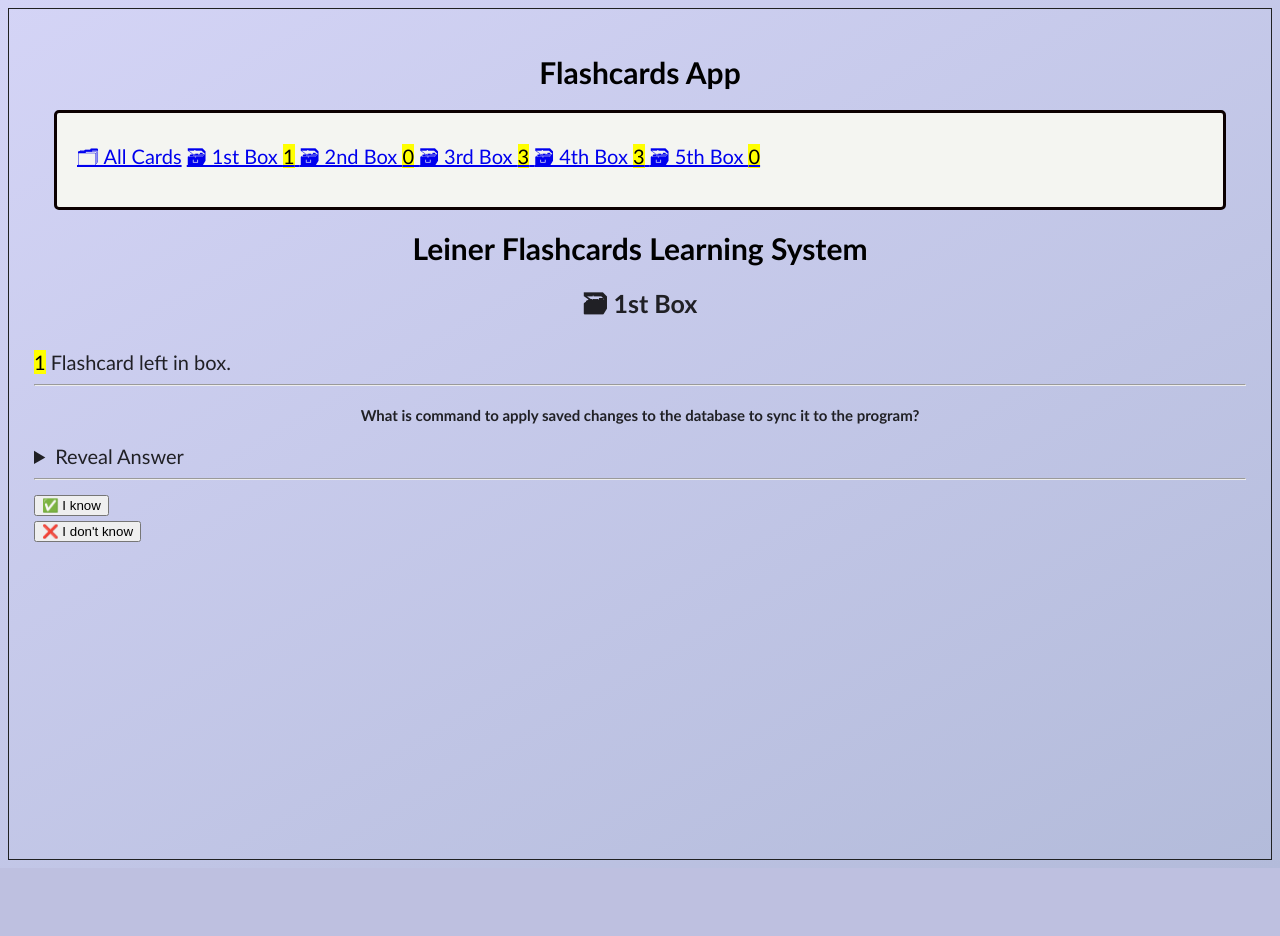
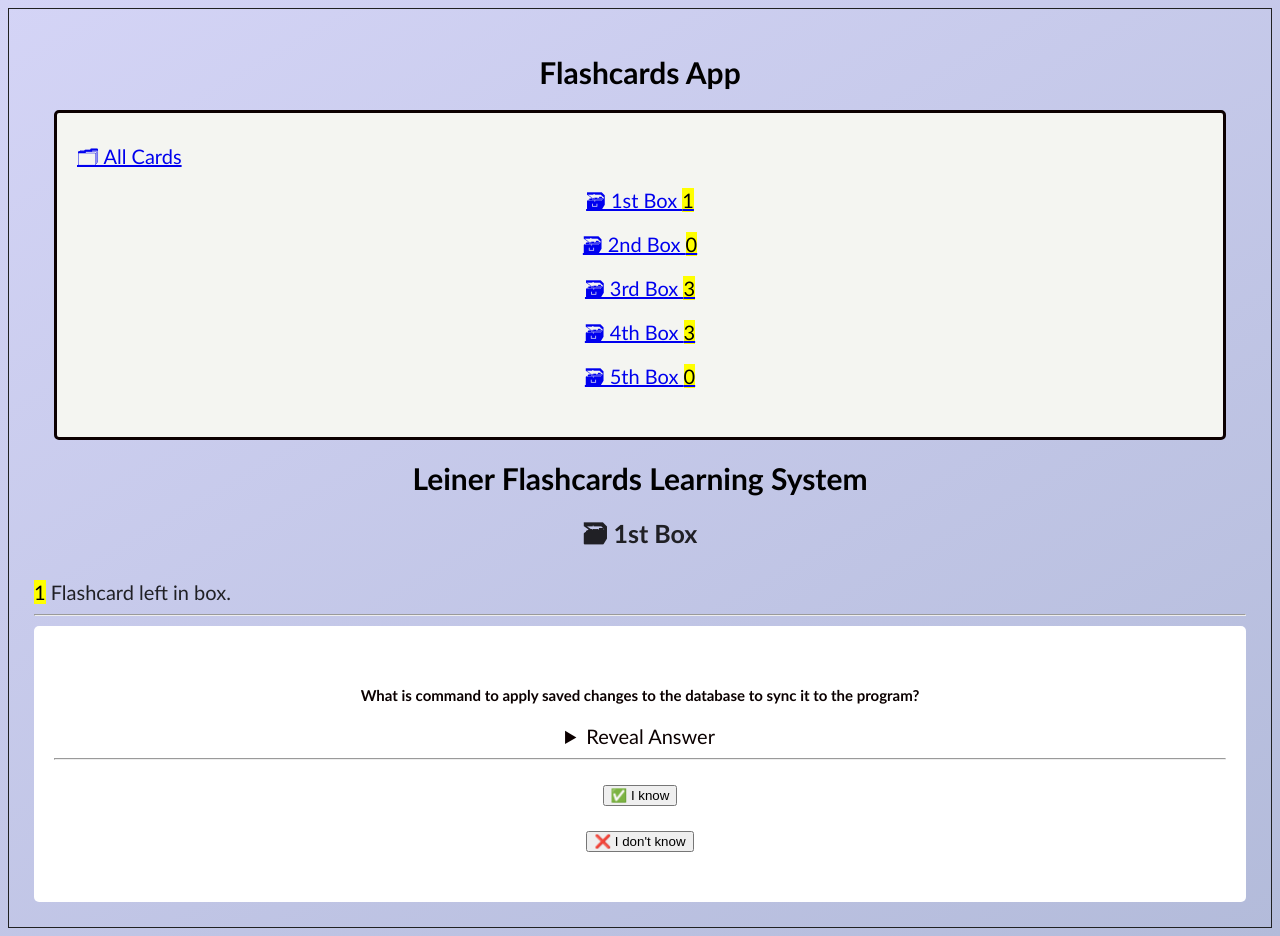
Before and after one commit to KatG33/Website, a Django app: page /box/1 in a window 1280 px wide. Before the commit the page ends 860 px from the top, so only its background shows below. Run offline with Django 5.2, Linux system fonts and the light colour scheme; data comes from the database, SQL or seed files in the repository.

Commit message:
Update css

```diff
--- a/backend/flashcards/templates/flashcards/box.html
+++ b/backend/flashcards/templates/flashcards/box.html
@@ -5,7 +5,9 @@
     <h2> 🗃 {{ box_number | ordinal }} Box</h2>
     <mark>{{ object_list | length }}</mark> Flashcard {{ object_list | pluralize }} left in box.
     <hr>
-    {% if check_card %}
-        {% include "flashcards/flashcard.html" with card=check_card %}
-    {% endif %}
+    <div id="check">
+        {% if check_card %}
+            {% include "flashcards/flashcard.html" with card=check_card %}
+        {% endif %}
+    </div>
 {% endblock content %}
--- a/backend/flashcards/templates/flashcards/box_links.html
+++ b/backend/flashcards/templates/flashcards/box_links.html
@@ -1,7 +1,9 @@
 {% load humanize %}
 
 {% for box in boxes %}
-    <a href="{% url 'box' box_num=box.number %}">
-        🗃 {{ box.number | ordinal }} Box <mark>{{ box.card_count }}</mark>
-    </a>
+    <div id="BoxList">
+        <a href="{% url 'box' box_num=box.number %}">
+            🗃 {{ box.number | ordinal }} Box <mark>{{ box.card_count }}</mark>
+        </a>
+    </div>
 {% endfor %}
--- a/backend/flashcards/templates/flashcards/flashcard_check_form.html
+++ b/backend/flashcards/templates/flashcards/flashcard_check_form.html
@@ -3,8 +3,12 @@
     <input type="hidden" name="card_id" value="{{ card.id }}">
     <input type="hidden" name="solved" value="{{ solved }}">
     {% if solved %}
-        <input type="submit" value="✅ I know"/>
+        <div id="moveCard">
+            <input type="submit" value="✅ I know"/>
+        </div>
     {% else %}
-        <input type="submit" value="❌ I don't know"/>
+        <div id="moveCard">
+            <input type="submit" value="❌ I don't know"/>
+        </div>
     {% endif %}
 </form>
--- a/backend/static/css/style.css
+++ b/backend/static/css/style.css
@@ -94,7 +94,6 @@ a#delete {
 div#buttons {
     color: rgb(249, 249, 249);
     text-decoration: none;
-    background-color: inherit;
     padding: 10px 10px;
     margin: 0px 10px;
     margin-bottom: 50px
@@ -120,3 +119,38 @@ ul {
     list-style-type: none;
     padding-left: 0; /* Optional: Removes default padding aka dots next to list items */
 }
+
+div#BoxList
+{
+    color: rgb(11, 0, 0);
+    text-decoration: none;
+    background-color: #f4f5f1;
+    margin: 10px 10px;
+    text-align: center;
+}
+
+div#check{
+    color: rgb(11, 0, 0);
+    text-decoration: none;
+    background-color: #ffffff;
+    padding: 40px 20px;
+    text-align: center;
+    border-radius: 5px;
+    align-items: center;
+}
+
+div#moveCard{
+    padding: 10px 10px;
+}
+
+div#cancelButton{
+    color: rgb(249, 249, 249);
+    padding: 10px 10px;
+    margin: 0px 10px;
+    margin-bottom: 10px;
+    text-decoration: none;
+    background-color: #084676;
+    padding: 0.5em 1em;
+    border: solid;
+    border-radius: 5px;
+}
```
